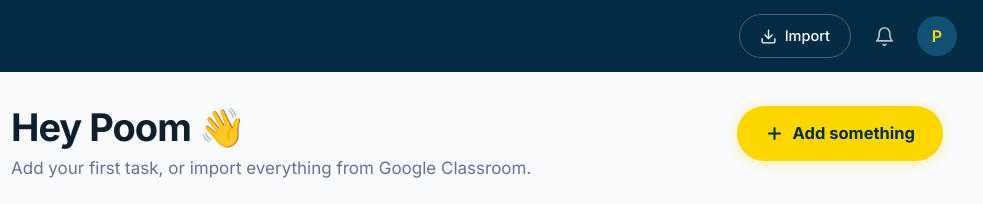
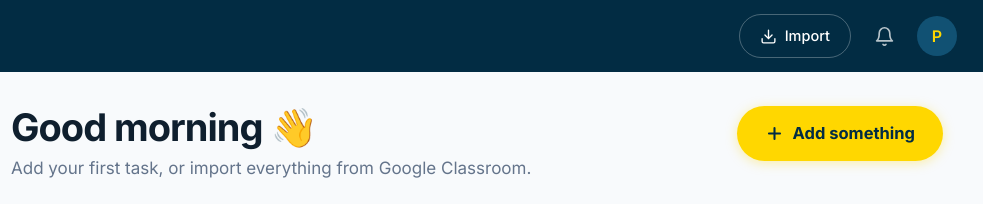
Before and after one commit to PGeo-08/Student-Calandar, a plain HTML site: page index.html in a window 1280 px wide. Shown: the top 204 px of the page, 297-1280 px from the left. Drawn offline with Linux system fonts and the light colour scheme; a web font is replaced by a local one.

Commit message:
Add files via upload

```diff
--- a/index.html
+++ b/index.html
@@ -481,7 +481,7 @@ h1{font-size:38px;font-weight:700;letter-spacing:-1px;margin-bottom:6px;line-hei
 <main class="main">
   <div class="head">
     <div class="head-l">
-      <h1 id="hi">Hey Poom 👋</h1>
+      <h1 id="hi">Hello 👋</h1>
       <p class="sub-line" id="hiSub"></p>
     </div>
     <button class="add-btn" onclick="openAdd()">
@@ -670,6 +670,11 @@ function draw(){
   if(view==='home') drawHome();
   else if(view==='list') boardBody.innerHTML=listHTML(pick());
   else drawWeek();
+}
+
+function greet(){
+  const h=new Date().getHours();
+  hi.textContent=(h<12?'Good morning':h<17?'Good afternoon':h<21?'Good evening':'Still up?')+' 👋';
 }
 
 function drawTop(){
@@ -892,7 +897,8 @@ document.addEventListener('keydown',e=>{
 });
 
 iSubj.innerHTML=SK.map(s=>`<option>${s}</option>`).join('');
-load(); draw();
+load(); greet(); draw();
+setInterval(greet,60000);
 </script>
 </body>
 </html>
```
